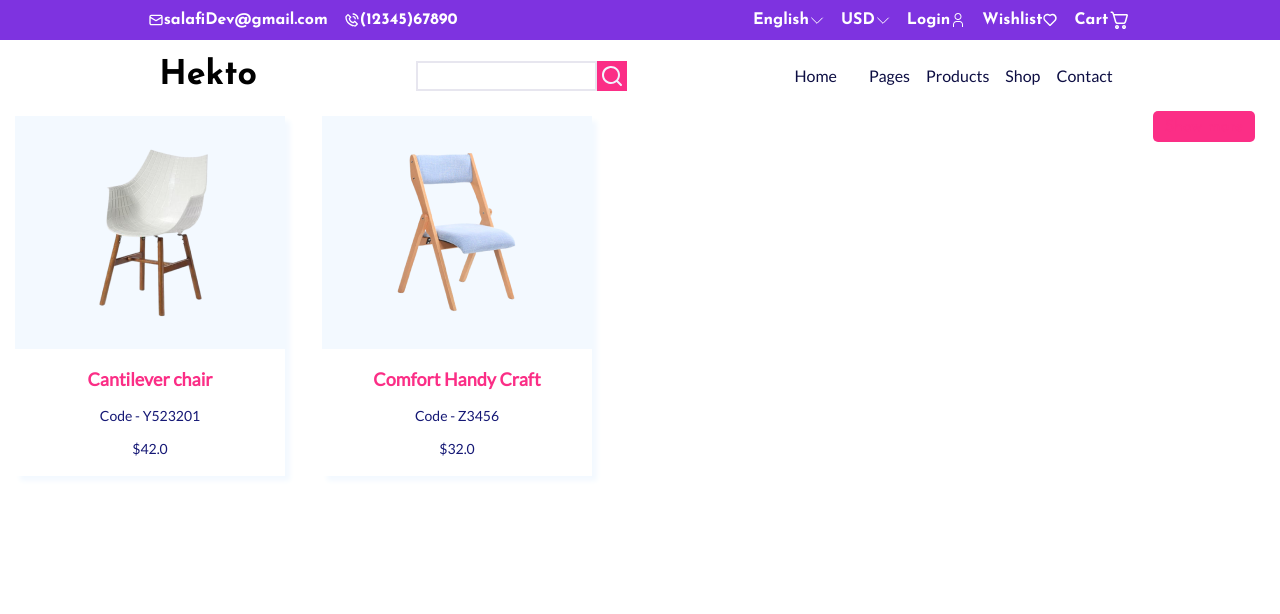
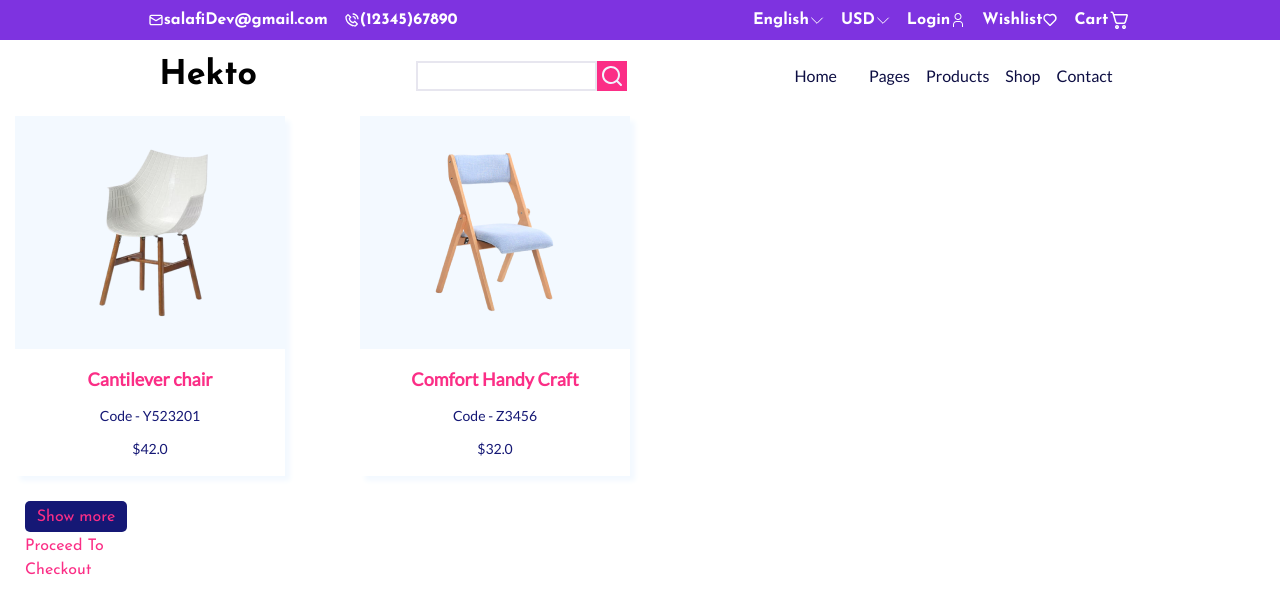
Before and after one commit to AOMuiz/salaficommerce, a React (Create React App) app: page / in a window 1280 px wide. Shown: the top 614 px of the page. Built offline with nearby package versions, Linux system fonts and the light colour scheme.

Commit message:
add another button component with another props

```diff
--- a/src/App.js
+++ b/src/App.js
@@ -25,10 +25,9 @@ function App() {
             price="$32.0"
           />
         </div>
-        <div>
-          <Button name="Show more" backgroundColor={colors.primary} />
-        </div>
       </div>
+      <Button name="Show more" backgroundColor={colors.offBlue} large />
+      <Button name="Proceed To Checkout" />
       <GlobalStyle />
     </>
   );
```
